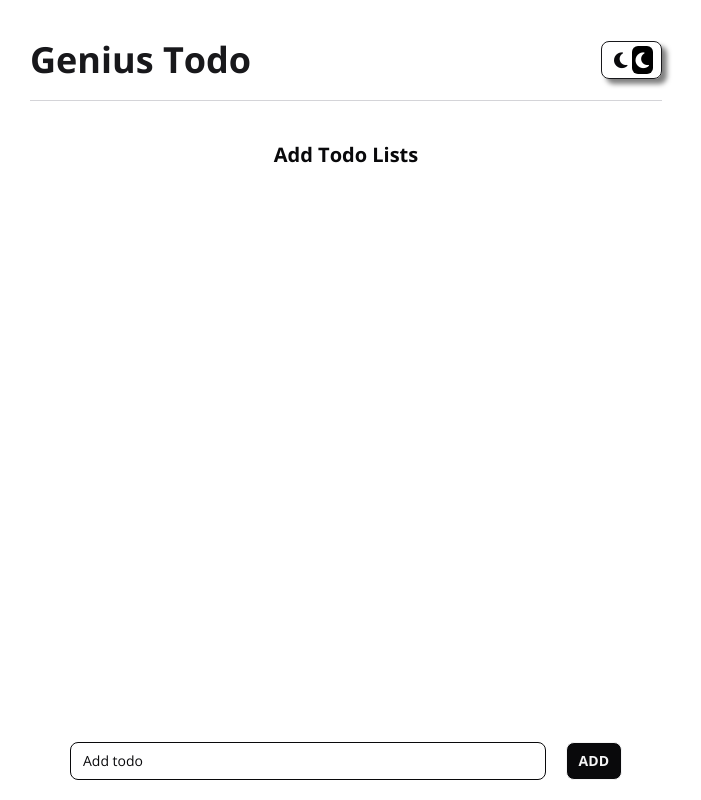
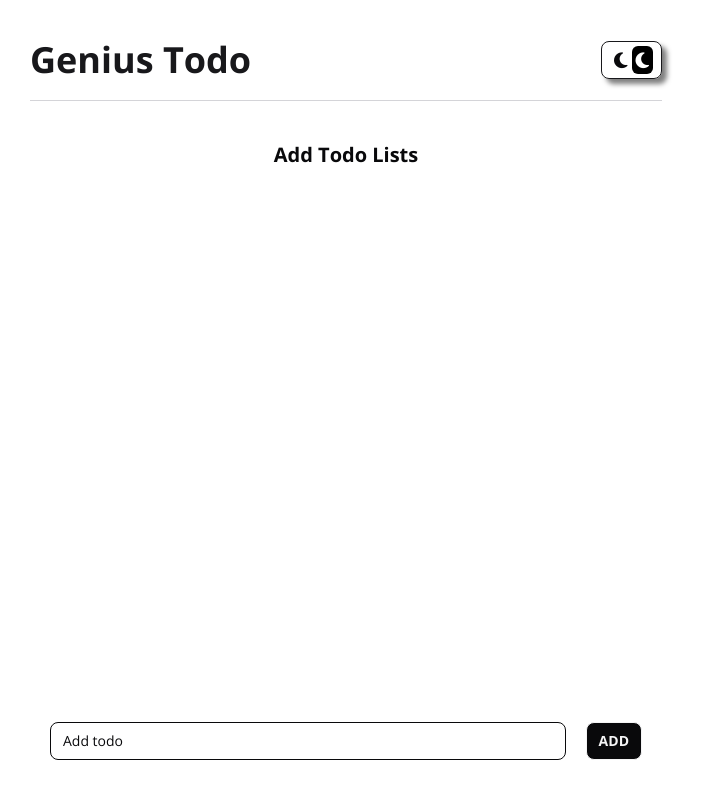
Before and after one commit to konyein2006/Genius-Todo, a React (Vite) app: page / in a window 1280 px wide. Shown: the whole page, without its empty margins (294-995 px from the left). Built offline with nearby package versions, Linux system fonts and the light colour scheme.

Commit message:
Fix undefined length runtime error

```diff
--- a/src/App.jsx
+++ b/src/App.jsx
@@ -78,7 +78,7 @@ function App() {
     document.documentElement.classList.toggle("dark", nextTheme === "dark");
   }
   return (
-    <div className="flex flex-col items-center max-w-2xl h-screen p-5 mx-auto">
+    <div className="flex flex-col items-center justify-between max-w-2xl h-screen p-5 mx-auto">
       <Header theme={theme} handleTheme={handleTheme} />
       <Main
         todos={todos}
--- a/src/components/Footer.jsx
+++ b/src/components/Footer.jsx
@@ -5,7 +5,7 @@ export default function Footer({
   inputRef,
 }) {
   return (
-    <div className="flex gap-5 w-full px-10">
+    <div className="flex gap-5 w-full px-5 pb-5">
       <input
         className="border rounded-lg py-2 px-3 flex-1 text-zinc-950 dark:text-zinc-100 placeholder:text-zinc-950 dark:placeholder:text-zinc-100  text-sm sm:text-md"
         value={inputText}
```
